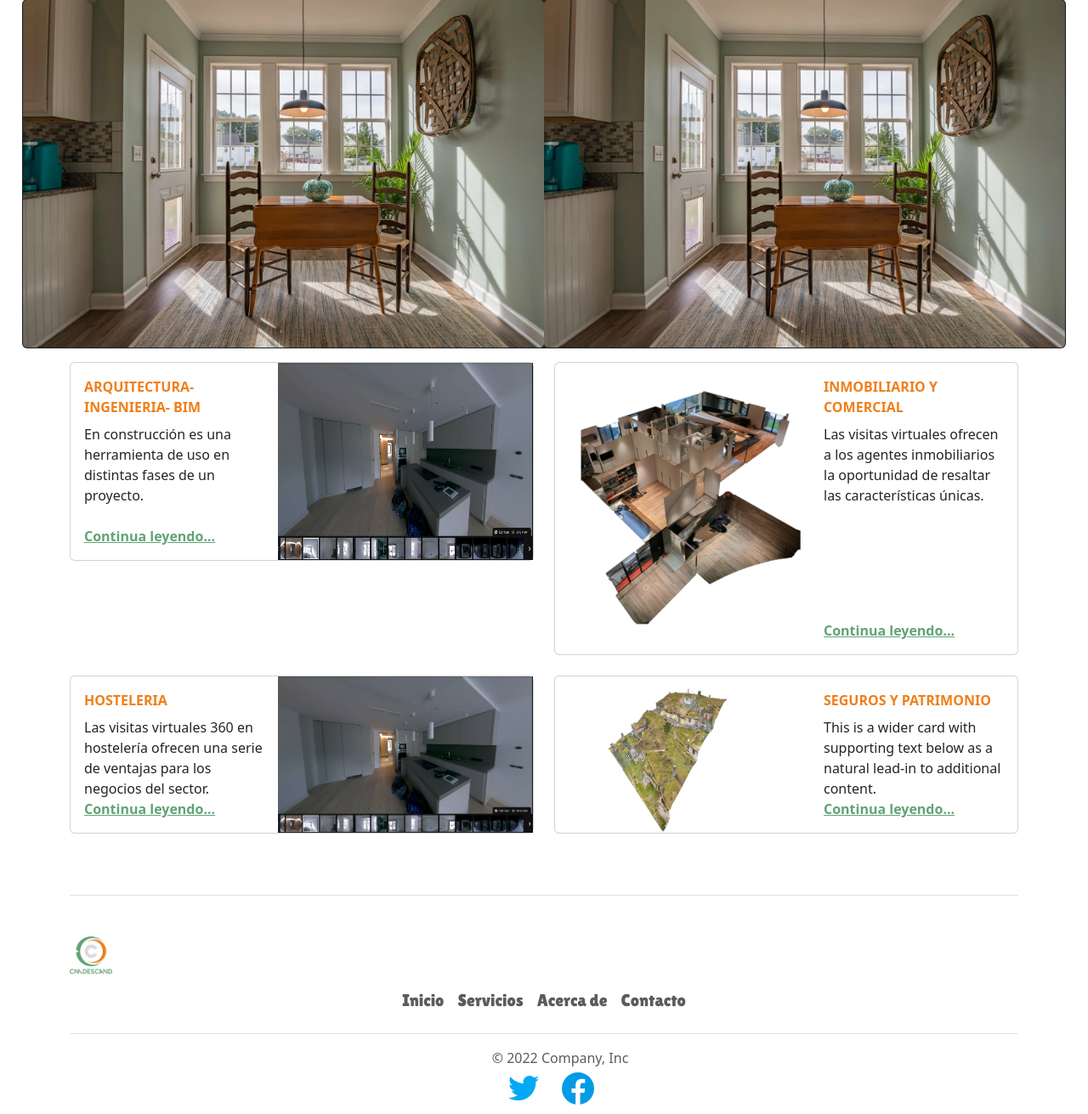
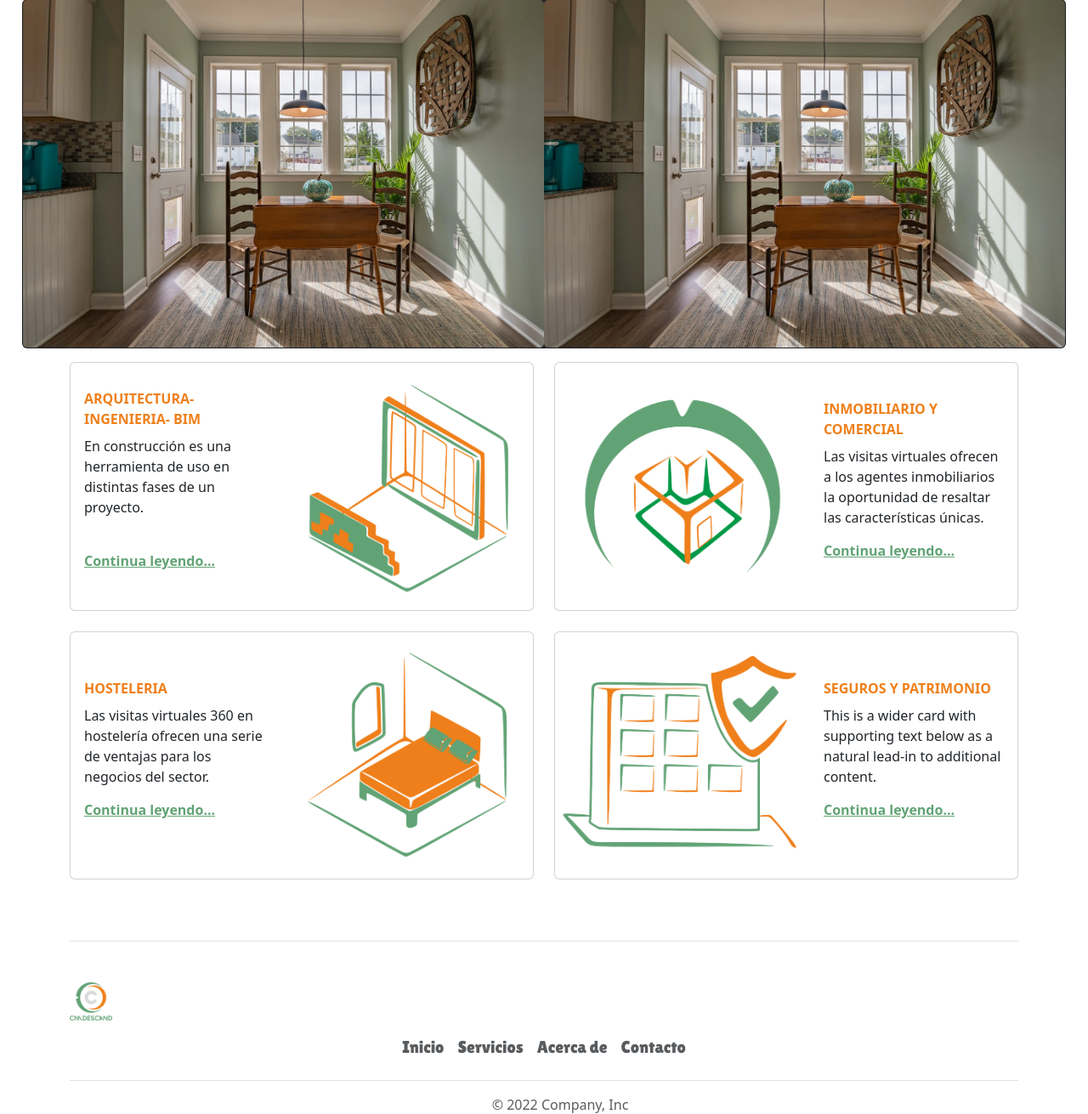
Before and after one commit to mariaroa/CMDESCAND, a PHP site: page /servicios/servicios in a window 1280 px wide. Shown: the part 153-1464 px from the top of the page at 85% size. Run offline with PHP 8.4, Linux system fonts and the light colour scheme.

Commit message:
cambio de imagenes para cards

```diff
--- a/public/css/style.css
+++ b/public/css/style.css
@@ -11,6 +11,7 @@ a.nav-link:hover {
 .continua{
   color: #61a375;
   font-weight: bold;
+  padding: 15px 0;
 }
 .nav-pills {
     --bs-nav-pills-border-radius: var(--bs-border-radius);
@@ -42,6 +43,9 @@ a.nav-link:hover {
   width: 0;
   height: 100%;
   transition: .5s ease;
+}
+.card{
+  align-items: center !important;
 }
 .card:hover .tour-overlay{
   width: 100%;
--- a/views/servicios/index.php
+++ b/views/servicios/index.php
@@ -24,12 +24,12 @@ require 'views/header/index.php';
                     <p class="card-text mb-auto">En construcción es una herramienta de uso en distintas fases de un proyecto.</p>
                     <a class="continua"class="continua" href="#"><br>Continua leyendo...</a>
                 </div>
-                <img class="card-img-right flex-auto d-none d-md-block" data-src="holder.js/200x250?theme=thumb" alt="Thumbnail [200x250]" style="width: 300px; height: auto;" src="<?php echo constant('URL') ?>public/images/cocina.jpg" data-holder-rendered="true">
+                <img class="card-img-right flex-auto d-none d-md-block" data-src="holder.js/200x250?theme=thumb" alt="Thumbnail [200x250]" style="width: 300px; height: auto;" src="<?php echo constant('URL') ?>public/images/arquitectura.png" data-holder-rendered="true">
             </div>
         </div>
         <div class="col-lg-6">
             <div class="card flex-md-row mb-4 box-shadow h-md-250">
-                <img class="card-img-left flex-auto d-none d-md-block" data-src="holder.js/200x250?theme=thumb" alt="Thumbnail [200x250]" style="width: 300px; height: auto;" src="<?php echo constant('URL') ?>public/images/casa_test.png" data-holder-rendered="true">
+                <img class="card-img-left flex-auto d-none d-md-block" data-src="holder.js/200x250?theme=thumb" alt="Thumbnail [200x250]" style="width: 300px; height: auto;" src="<?php echo constant('URL') ?>public/images/inmobiliaria.png" data-holder-rendered="true">
                 <div class="card-body d-flex flex-column align-items-start">
                     <strong class="d-inline-block mb-2 text-primary">INMOBILIARIO Y COMERCIAL</strong>
                     <p class="card-text mb-auto">Las visitas virtuales ofrecen a los agentes inmobiliarios la oportunidad de resaltar las características únicas.</p>
@@ -46,12 +46,12 @@ require 'views/header/index.php';
                         <p class="card-text mb-auto">Las visitas virtuales 360 en hostelería ofrecen una serie de ventajas para los negocios del sector.</p>
                         <a class="continua"href="#">Continua leyendo...</a>
                     </div>
-                    <img class="card-img-right flex-auto d-none d-md-block" data-src="holder.js/200x250?theme=thumb" alt="Thumbnail [200x250]" style="width: 300px; height: auto;" src="<?php echo constant('URL') ?>public/images/cocina.jpg" data-holder-rendered="true">
+                    <img class="card-img-right flex-auto d-none d-md-block" data-src="holder.js/200x250?theme=thumb" alt="Thumbnail [200x250]" style="width: 300px; height: auto;" src="<?php echo constant('URL') ?>public/images/hosteleria.png" data-holder-rendered="true">
                 </div>
             </div>
             <div class="col-lg-6">
                 <div class="card flex-md-row mb-4 box-shadow h-md-250">
-                    <img class="card-img-left flex-auto d-none d-md-block" data-src="holder.js/200x250?theme=thumb" alt="Thumbnail [200x250]" style="width: 300px; height: auto;" src="<?php echo constant('URL') ?>public/images/patrimonio_test.png" data-holder-rendered="true">
+                    <img class="card-img-left flex-auto d-none d-md-block" data-src="holder.js/200x250?theme=thumb" alt="Thumbnail [200x250]" style="width: 300px; height: auto;" src="<?php echo constant('URL') ?>public/images/seguros.png" data-holder-rendered="true">
                     <div class="card-body d-flex flex-column align-items-start">
                         <strong class="d-inline-block mb-2 text-primary">SEGUROS Y PATRIMONIO</strong>
                         <p class="card-text mb-auto">This is a wider card with supporting text below as a natural lead-in to additional content.</p>
```
